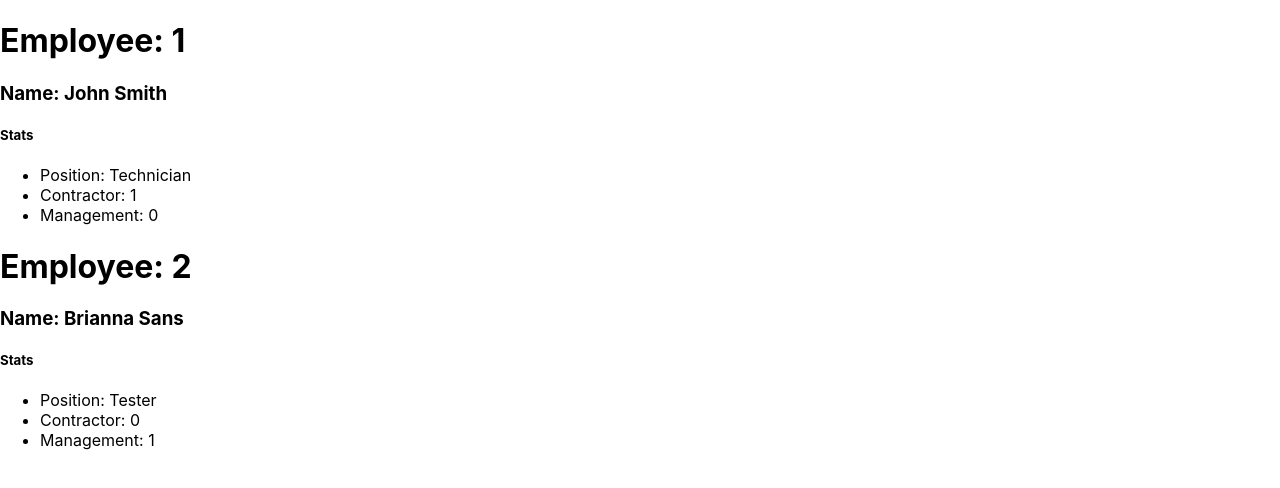
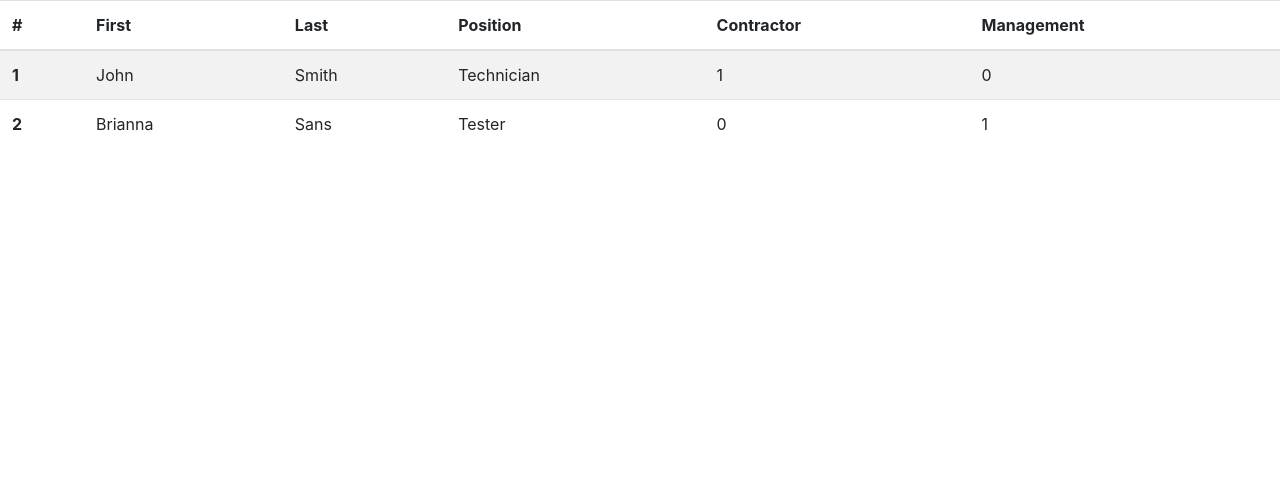
Before and after one commit to jonesec2/Employee_Directory, a React (Create React App) app in the folder employee_directory/: page / in a window 1280 px wide. Shown: the top 488 px of the page. Built offline with nearby package versions, Linux system fonts and the light colour scheme.

Commit message:
Created a table for members using bootstrap

```diff
--- a/employee_directory/public/index.html
+++ b/employee_directory/public/index.html
@@ -15,6 +15,7 @@
       user's mobile device or desktop. See https://developers.google.com/web/fundamentals/web-app-manifest/
     -->
     <link rel="manifest" href="%PUBLIC_URL%/manifest.json" />
+    <link rel="stylesheet" href="https://stackpath.bootstrapcdn.com/bootstrap/4.4.1/css/bootstrap.min.css">
     <!--
       Notice the use of %PUBLIC_URL% in the tags above.
       It will be replaced with the URL of the `public` folder during the build.
--- a/employee_directory/src/App.js
+++ b/employee_directory/src/App.js
@@ -11,8 +11,22 @@ class App extends Component {
 
    render() {
       return (
-         this.state.employees.map(employee => (
+         <>
+            <table className="table table-striped">
+               <thead>
+                  <tr>
+                     <th id="id" scope="col">#</th>
+                     <th scope="col">First</th>
+                     <th scope="col">Last</th>
+                     <th scope="col">Position</th>
+                     <th scope="col">Contractor</th>
+                     <th scope="col">Management</th>
+                  </tr>
+               </thead>
+               <tbody>
+                  {this.state.employees.map(employee => (
                      <EmployeeComponent
+
                         id={employee.id}
                         firstName={employee.firstName}
                         lastName={employee.lastName}
@@ -20,7 +34,10 @@ class App extends Component {
                         contractor={employee.contractor}
                         management={employee.management}
                      />
-         ))
+                  ))}
+               </tbody>
+            </table>
+         </>
       )
    }
 }
--- a/employee_directory/src/components/EmployeeComponent.js
+++ b/employee_directory/src/components/EmployeeComponent.js
@@ -1,18 +1,31 @@
 import React from "react";
 
+// function EmployeeComponent(props) {
+//    return (
+//       <div className="card">
+//          <h1>Employee: {props.id}</h1>
+//          <h3>Name: {props.firstName} {props.lastName} </h3>
+//          <h5>Stats</h5>
+//          <ul>
+//             <li>Position: {props.position}</li>
+//             <li>Contractor: {props.contractor}</li>
+//             <li>Management: {props.management}</li>
+//          </ul>
+//       </div>
+//    );
+// }
+
 function EmployeeComponent(props) {
-  return (
-    <div className="card">
-      <h1>Employee: {props.id}</h1>
-      <h3>Name: {props.firstName} {props.lastName} </h3>
-      <h5>Stats</h5>
-      <ul>
-        <li>Position: {props.position}</li>
-        <li>Contractor: {props.contractor}</li>
-        <li>Management: {props.management}</li>
-      </ul>
-    </div>
-  );
+   return (
+      <tr>
+         <th scope="row">{props.id}</th>
+         <td>{props.firstName}</td>
+         <td>{props.lastName}</td>
+         <td>{props.position}</td>
+         <td>{props.contractor}</td>
+         <td>{props.management}</td>
+      </tr>
+   );
 }
 
 export default EmployeeComponent;
```
Lines whose indentation alone changed are shown as unchanged.
